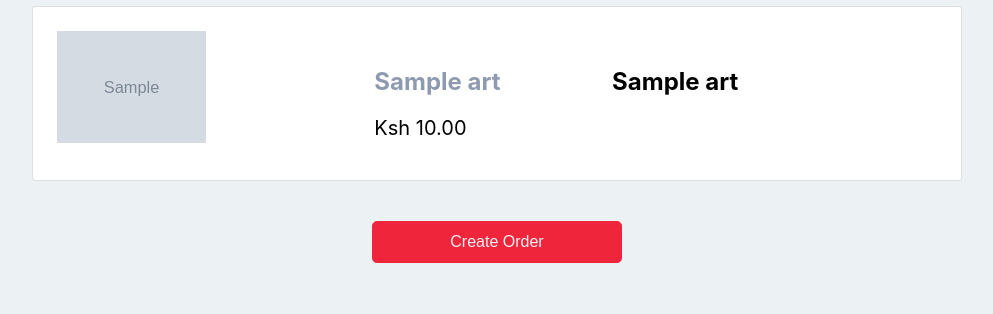
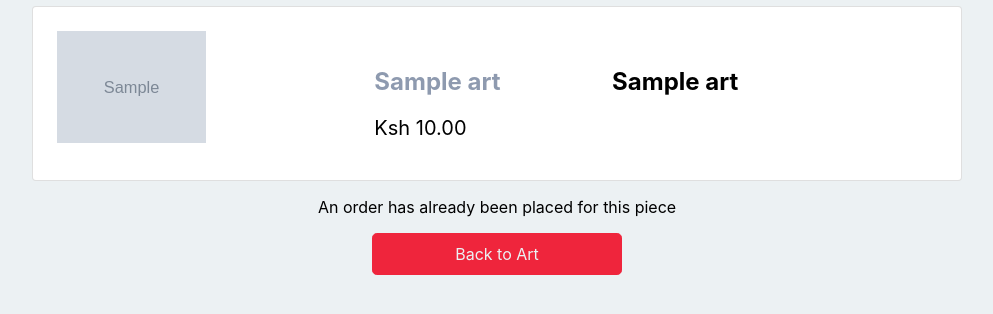
Before and after one commit to BMWire/mnylsa, a PHP site: page /cart.php?id=1 in a window 1280 px wide. Shown: the part 288-602 px from the top of the page, without its empty margins (143-1136 px from the left). Run offline with PHP 8.4, Linux system fonts and the light colour scheme; the visitor is signed in with stand-in values (Sample User, id 1); tables that the repository leaves empty or names only in its code hold one stand-in row (values such as "Sample post"); grey boxes marked "Sample" are stand-in pictures.

Commit message:
chore: create create-art-order logic

```diff
--- a/cart.php
+++ b/cart.php
@@ -6,7 +6,7 @@ if (isset($_SESSION['user_id'])) {
     // create a database connection
     $mysqli = require __DIR__ . '/database.php';
 
-    // get the user's email address
+    // get the logged in user's id
     $fetch_user_session = "SELECT * FROM users
             WHERE id = {$_SESSION['user_id']}";
 
@@ -95,40 +95,35 @@ $piece = $result->fetch_assoc();
             </div>
 
             <center class='mt-4'>
-                <form action='<?= $_SERVER['PHP_SELF'] ?>' method='post'>
-                    <a href='order.php?id=<?= $user['id'] ?>'>
-                        <button class='btn btn-lg btn-imperial mt-6'>
-                            Create Order
-                        </button>
-                    </a>
 
+                <form action='process-create-art-order.php' method='POST'>
+                    <input type='hidden' name='user_id' value='<?= $user['id'] ?>'>
+                    <input type='hidden' name='user_name' value='<?= $user['name'] ?>'>
+                    <input type='hidden' name='piece_id' value='<?= $piece['id'] ?>'>
+                    <input type='hidden' name='piece_title' value='<?= $piece['title'] ?>'>
+                    <input type='hidden' name='piece_artist' value='<?= $piece['artist_name'] ?>'>
+                    <input type='hidden' name='piece_artist_id' value='<?= $piece['artist_id'] ?>'>
+                    <input type='hidden' name='piece_price' value='<?= $piece['price'] ?>'>
+
+                    <!-- Check to see if the user has already submitted the order -->
                     <?php
+                    $fetch_order_session = "SELECT * FROM art_orders
+                            WHERE piece_id = {$piece['id']}";
 
-                    $mysqli = require __DIR__ . '/database.php';
+                    $result = $mysqli->query($fetch_order_session);
 
-                    $fetch_user_session = "INSERT INTO art_orders (piece_id, piece_title, piece_price, user_id, user_name)
-        VALUES (?, ?, ?, ?, ?)";
+                    if ($result->num_rows > 0) {
+                        echo "<p class='text-danger'>An order has already been placed for this piece</p>";
 
-                    $last_insert_id = mysqli_insert_id($mysqli);
-
-                    $stmt = $mysqli->stmt_init();
-
-                    if (!$stmt->prepare($fetch_user_session)) {
-                        die('SQL error: ' . $mysqli->error);
+                        // Take the user back to the art page or to their orders page
+                        echo "<a href='home.php' class='btn btn-lg btn-imperial' target='_blank'>Back to Art</a>";
+                    } else {
+                        echo "<button type='submit' class='btn btn-lg btn-imperial'>Create Order</button>";
                     }
-
-                    $stmt->bind_param(
-                        'sssss',
-                        $piece['id'],
-                        $piece['title'],
-                        $piece['price'],
-                        $user['id'],
-                        $user['name']
-                    );
-
                     ?>
 
                 </form>
+
             </center>
 
         </div>
```
Also changed, not shown: process-create-art-order.php (added, +25 -0 lines), orders.php (added), process-create-order.php (added).
